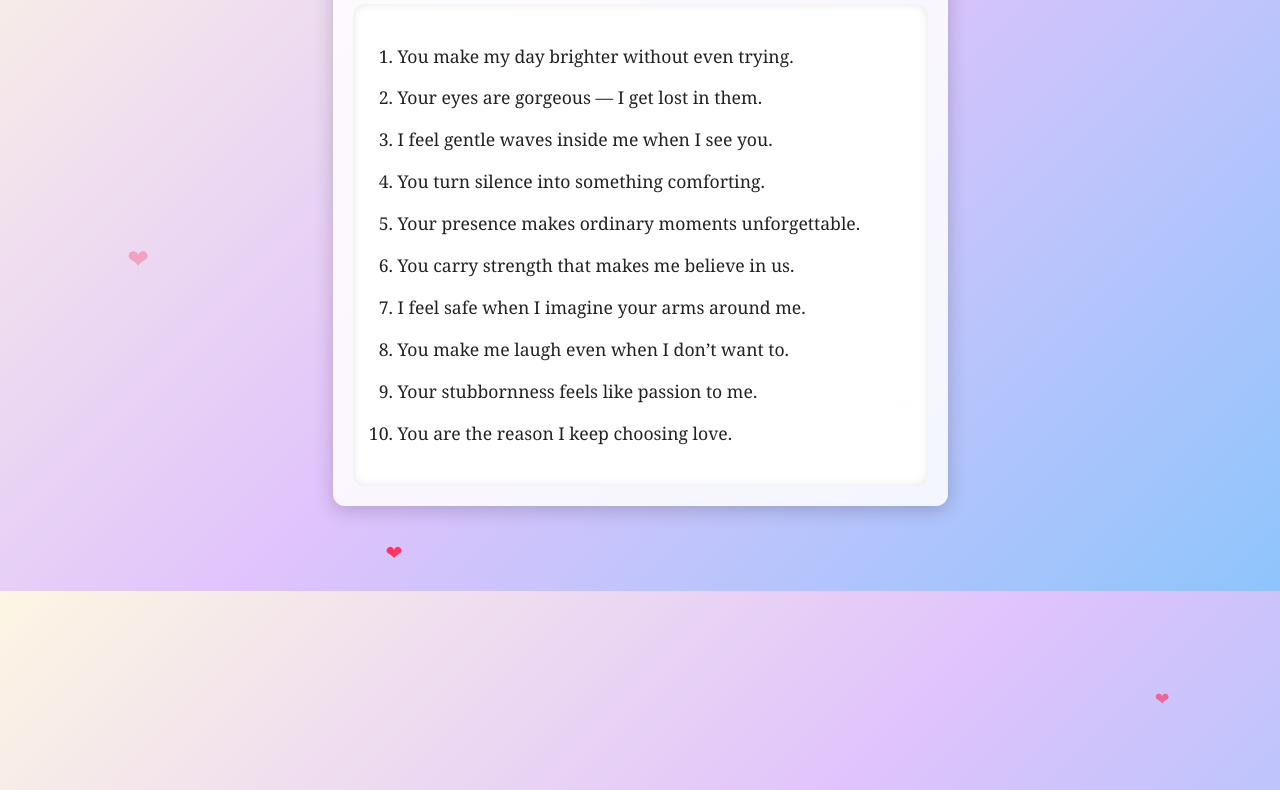
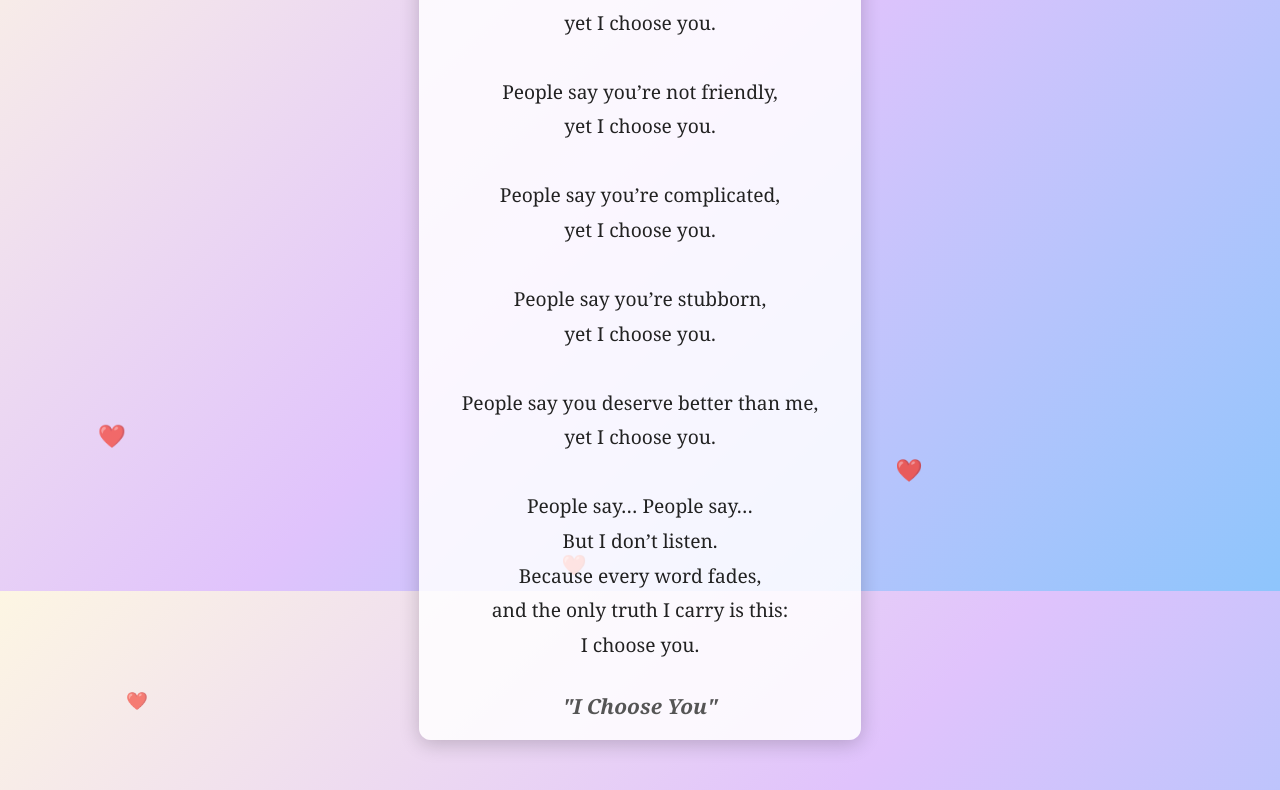
Before and after one commit to mrroshyan/HEARTSCAPE2, a plain HTML site: page index.html in a window 1280 px wide. Shown: the part 209-999 px from the top of the page. Drawn offline with Linux system fonts and the light colour scheme.

Commit message:
Update index.html

```diff
--- a/index.html
+++ b/index.html
@@ -2,7 +2,7 @@
 <html lang="en">
 <head>
   <meta charset="UTF-8">
-  <title>116 Reasons Why I Want You</title>
+  <title>People Say</title>
   <style>
     body {
       margin: 0;
@@ -26,7 +26,7 @@
       position: relative;
       z-index: 2;
     }
-    h1, h2 {
+    h1 {
       font-size: 2.5em;
       margin-bottom: 20px;
       color: #444;
@@ -44,28 +44,6 @@
       font-size: 1.3em;
       color: #555;
     }
-    .reason-box {
-      max-height: 500px;
-      overflow-y: auto;
-      text-align: left;
-      padding: 20px;
-      background: rgba(255,255,255,0.95);
-      border-radius: 12px;
-      box-shadow: inset 0 0 10px rgba(0,0,0,0.1);
-    }
-    .reason-box ol {
-      padding-left: 25px;
-      line-height: 1.7;
-      font-size: 1.1em;
-    }
-    .reason-box li {
-      margin-bottom: 12px;
-      transition: transform 0.2s ease, color 0.2s ease;
-    }
-    .reason-box li:hover {
-      transform: translateX(5px);
-      color: #ff3366;
-    }
     .heart {
       position: absolute;
       color: #ff3366;
@@ -81,31 +59,43 @@
 </head>
 <body>
   <div class="container">
-    <section class="reasons">
-      <h2>116 Reasons Why I Want You</h2>
-      <div class="reason-box">
-        <ol>
-          <li>You make my day brighter without even trying.</li>
-          <li>Your eyes are gorgeous — I get lost in them.</li>
-          <li>I feel gentle waves inside me when I see you.</li>
-          <li>You turn silence into something comforting.</li>
-          <li>Your presence makes ordinary moments unforgettable.</li>
-          <li>You carry strength that makes me believe in us.</li>
-          <li>I feel safe when I imagine your arms around me.</li>
-          <li>You make me laugh even when I don’t want to.</li>
-          <li>Your stubbornness feels like passion to me.</li>
-          <li>You are the reason I keep choosing love.</li>
-          <!-- Continue all the way to 116 -->
-        </ol>
-      </div>
-    </section>
+    <h1>People Say...</h1>
+    <p>
+      People say you’re a play girl,<br>
+      yet I choose you.<br><br>
+      People say you’re too flat, not a good choice,<br>
+      yet I choose you.<br><br>
+      People say you look older,<br>
+      yet I choose you.<br><br>
+      People say you’re not friendly,<br>
+      yet I choose you.<br><br>
+      People say you’re complicated,<br>
+      yet I choose you.<br><br>
+      People say you’re stubborn,<br>
+      yet I choose you.<br><br>
+      People say you deserve better than me,<br>
+      yet I choose you.<br><br>
+      People say… People say…<br>
+      But I don’t listen.<br>
+      Because every word fades,<br>
+      and the only truth I carry is this:<br>
+      I choose you.
+    </p>
+    <div class="signature">"I Choose You"</div>
   </div>
 
-  <!-- Floating hearts -->
-  <div class="heart" style="left:10%; animation-delay:0s;">❤</div>
-  <div class="heart" style="left:30%; animation-delay:2s;">❤</div>
-  <div class="heart" style="left:50%; animation-delay:4s;">❤</div>
-  <div class="heart" style="left:70%; animation-delay:1s;">❤</div>
-  <div class="heart" style="left:90%; animation-delay:3s;">❤</div>
+  <!-- Floating hearts script -->
+  <script>
+    function createHeart() {
+      const heart = document.createElement("div");
+      heart.className = "heart";
+      heart.innerHTML = "❤️";
+      heart.style.left = Math.random() * 100 + "vw";
+      heart.style.animationDuration = (Math.random() * 3 + 3) + "s";
+      document.body.appendChild(heart);
+      setTimeout(() => heart.remove(), 6000);
+    }
+    setInterval(createHeart, 800);
+  </script>
 </body>
 </html>
```
